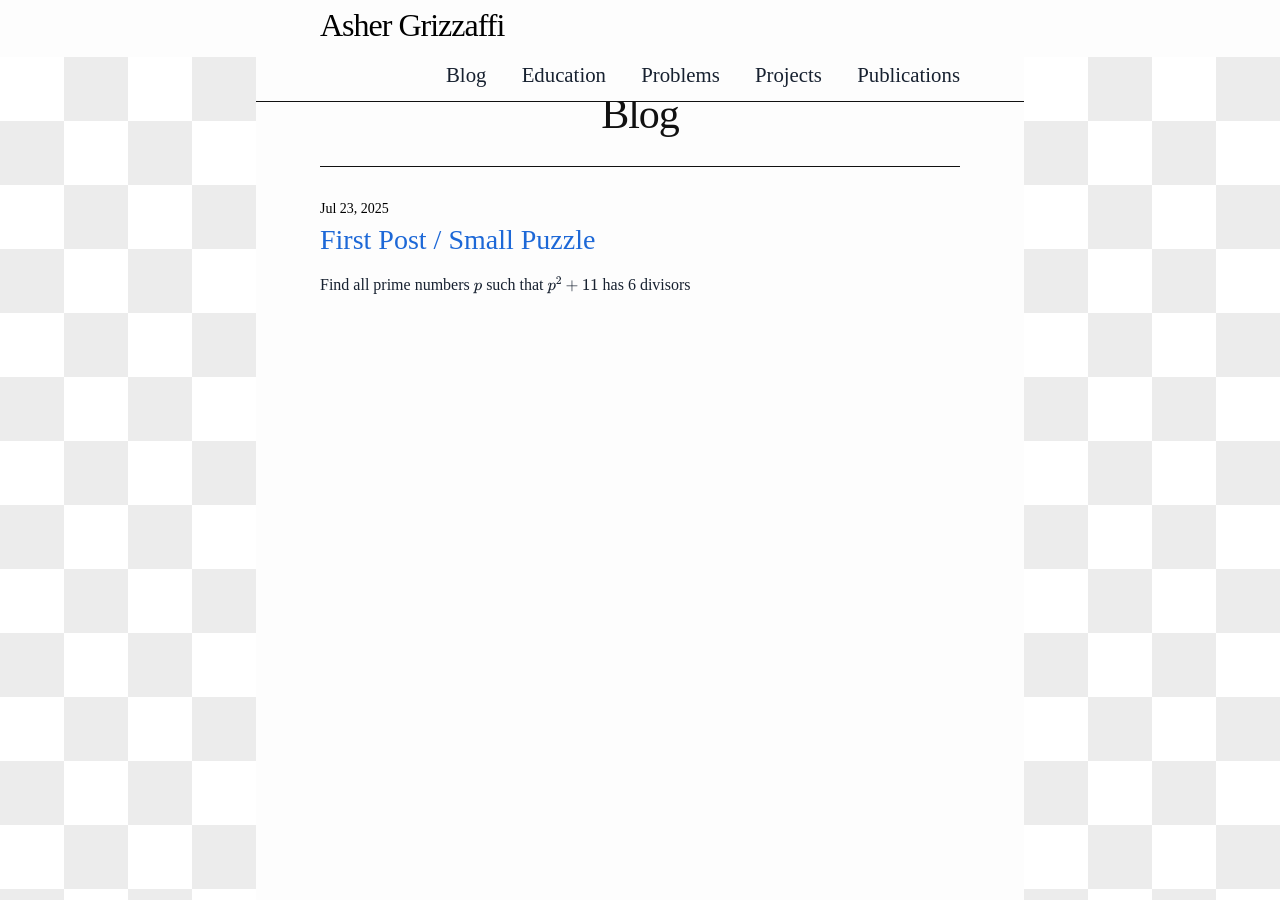
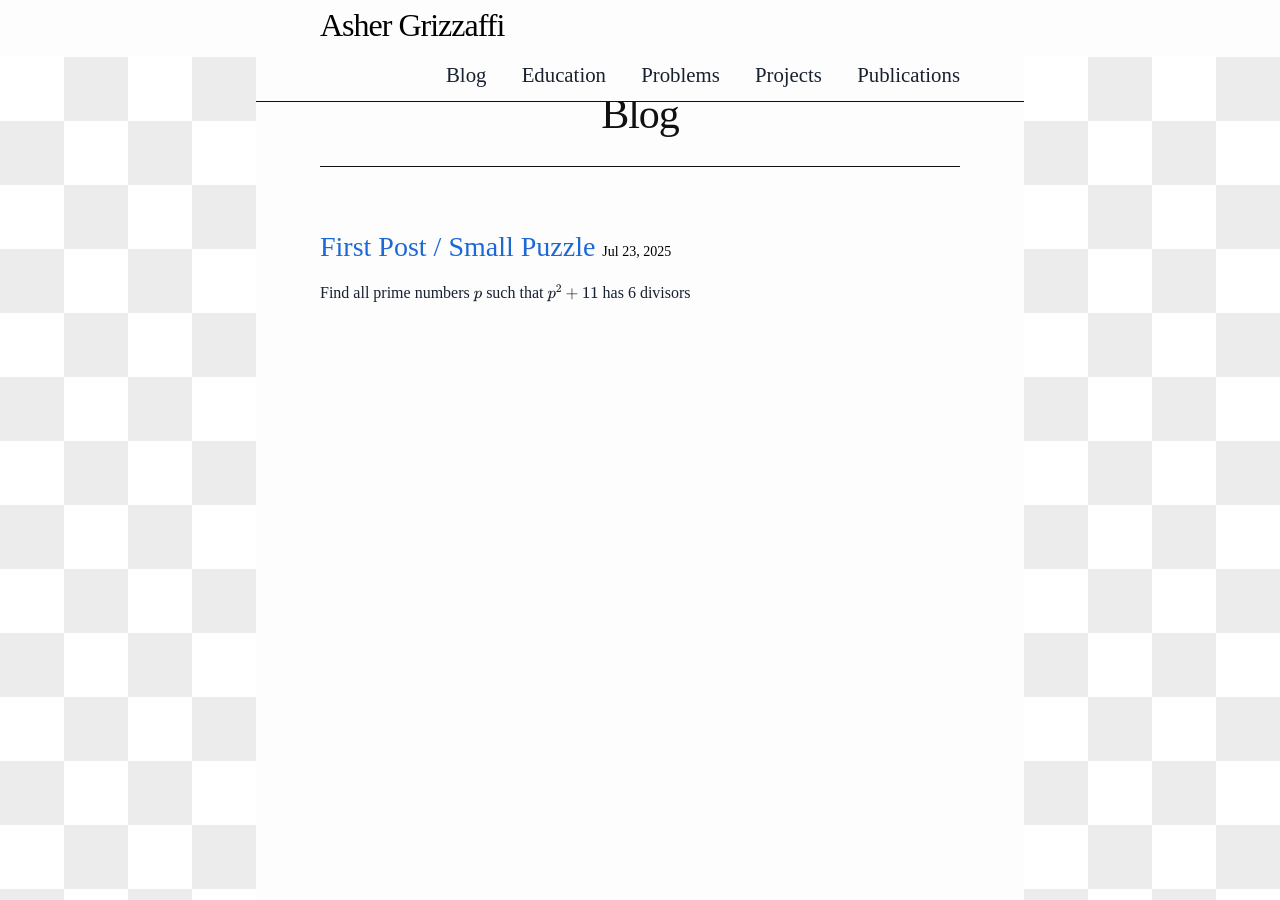
Before and after one commit to Elapoidea/elapoidea.github.io, a Jekyll site: the page built from _pages/blog.markdown, in a window 1280 px wide. Built offline with Jekyll 4.4.1, drawn with Linux system fonts in a browser that asks for light colours.

Commit message:
Blog update

```diff
--- a/_layouts/blog.html
+++ /dev/null
@@ -1,33 +0,0 @@
----
-layout: base
----
-<article class="post">
-
-  <header class="post-header">
-    <h1 class="post-title">{{ page.title | escape }}</h1>
-  </header>
-
-  {% assign posts = site.posts %}
-
-  {%- if page.list_title -%}
-    <h2 class="post-list-heading">{{ page.list_title }}</h2>
-  {%- endif -%}
-
-  <ul class="post-list" style="width: 50vw;">
-    {%- assign date_format = site.minima.date_format | default: "%b %-d, %Y" -%}
-    {%- for post in posts -%}
-    <li>
-      <span class="post-meta">{{ post.date | date: date_format }}</span>
-      <h3>
-        <a class="post-link" href="{{ post.url | relative_url }}">
-          {{ post.title | escape }}
-        </a>
-      </h3>
-      {%- if site.minima.show_excerpts -%}
-        {{ post.excerpt }}
-      {%- endif -%}
-    </li>
-    {%- endfor -%}
-  </ul>
-
-</article>
--- a/_pages/blog.markdown
+++ b/_pages/blog.markdown
@@ -1,7 +1,27 @@
 ---
-layout: blog
+layout: page
 title: Blog
 permalink: /blog/
 ---
 
-Blog
+{% assign posts = site.posts %}
+
+  {%- if page.list_title -%}
+    <h2 class="post-list-heading">{{ page.list_title }}</h2>
+  {%- endif -%}
+
+  <ul class="post-list" style="width: 50vw;">
+    {%- assign date_format = site.minima.date_format | default: "%b %-d, %Y" -%}
+    {%- for post in posts -%}
+    <li>
+      <h3>
+        <a class="post-link" href="{{ post.url | relative_url }}">
+          {{ post.title | escape }}
+        </a><a class="post-meta">{{ post.date | date: date_format }}</a>
+      </h3>
+      {%- if site.minima.show_excerpts -%}
+        {{ post.excerpt }}
+      {%- endif -%}
+    </li>
+    {%- endfor -%}
+  </ul>
--- a/_sass/minima/_layout.scss
+++ b/_sass/minima/_layout.scss
@@ -232,7 +232,7 @@
 }
 
 .post-link {
-  display: block;
+  display: inline;
   @include relative-font-size(1.75);
 }
 
```
